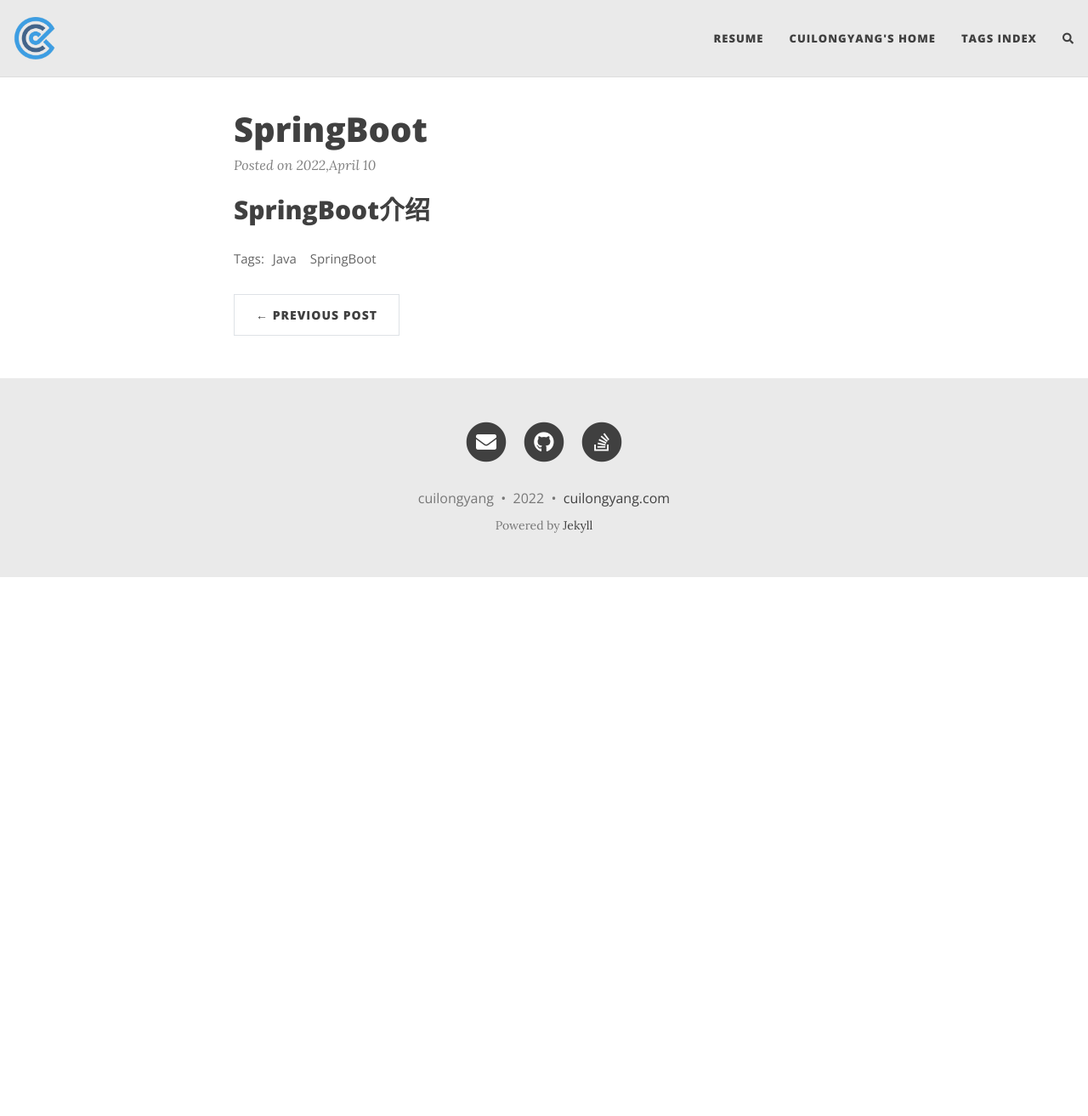
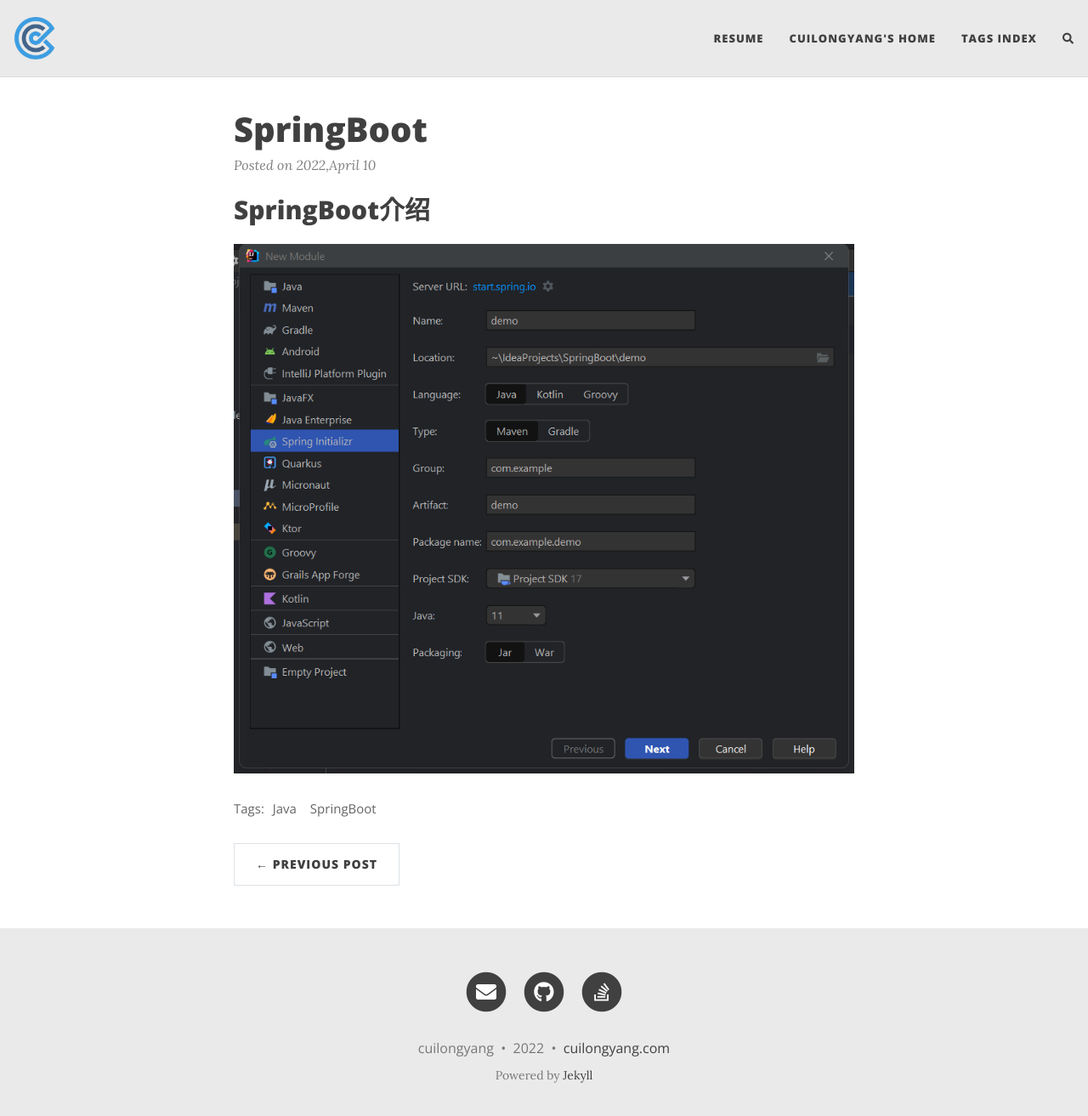
Before and after one commit to cuilongyang/cuilongyang.github.io, a Jekyll site: the page built from _posts/2022-04-10-SpringBoot.markdown, in a window 1280 px wide and 1326 px high. Shown: the top 1313 px of the window at 85% size. Built offline with Jekyll 4.4.1, drawn with Linux system fonts in a browser that asks for light colours; nearby versions of some CDN libraries; comment, search, counter and statistics services are not loaded.

Commit message:
测试图片上传

```diff
--- a/_posts/2022-04-10-SpringBoot.markdown
+++ b/_posts/2022-04-10-SpringBoot.markdown
@@ -10,3 +10,7 @@
 ---
 
 ## SpringBoot介绍
+
+
+
+![springboot-1](../assets/img/blogpic/springboot-1.png)
```
Also changed, not shown: assets/img/blogpic/springboot-1.png (added).
